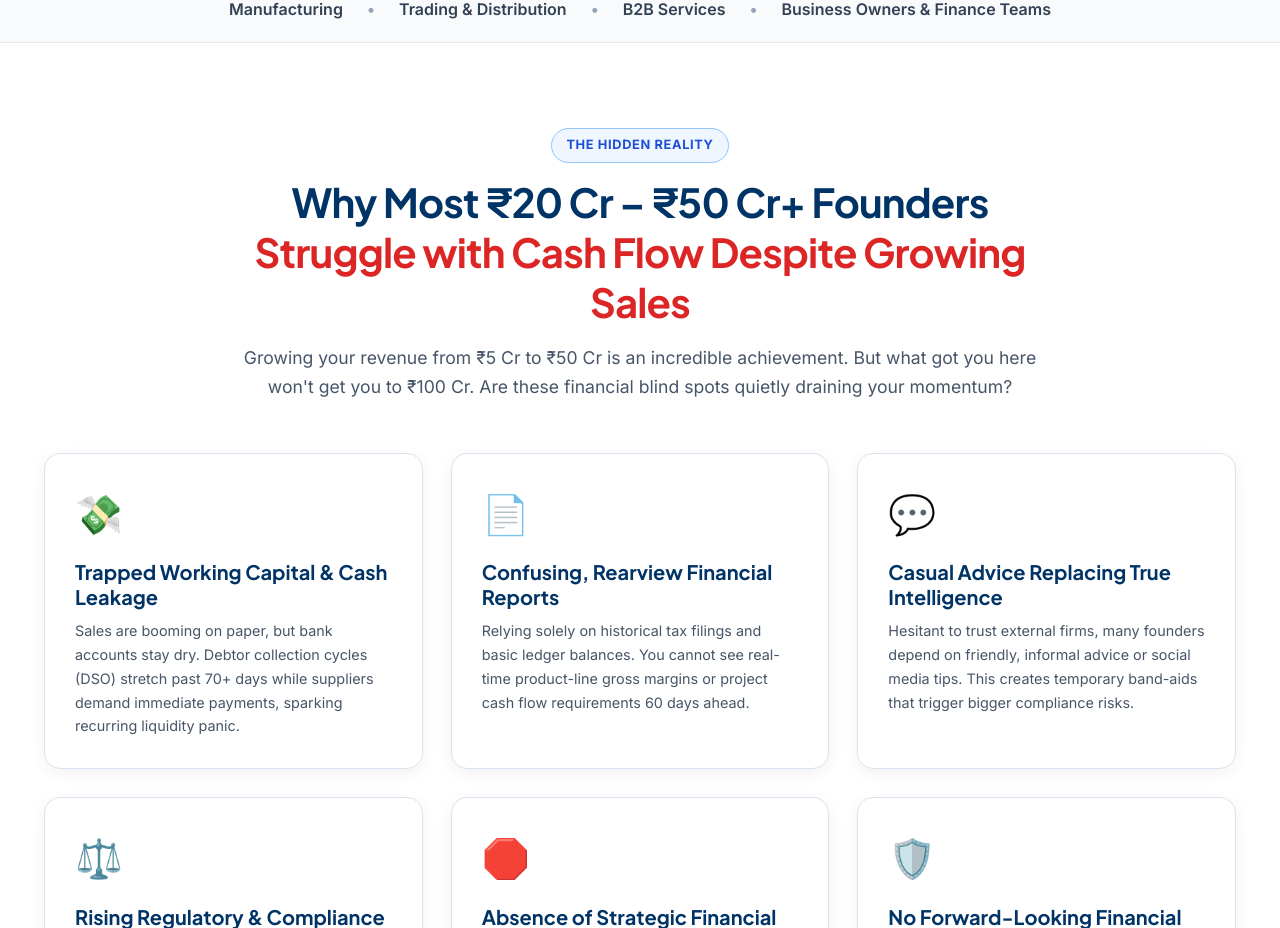
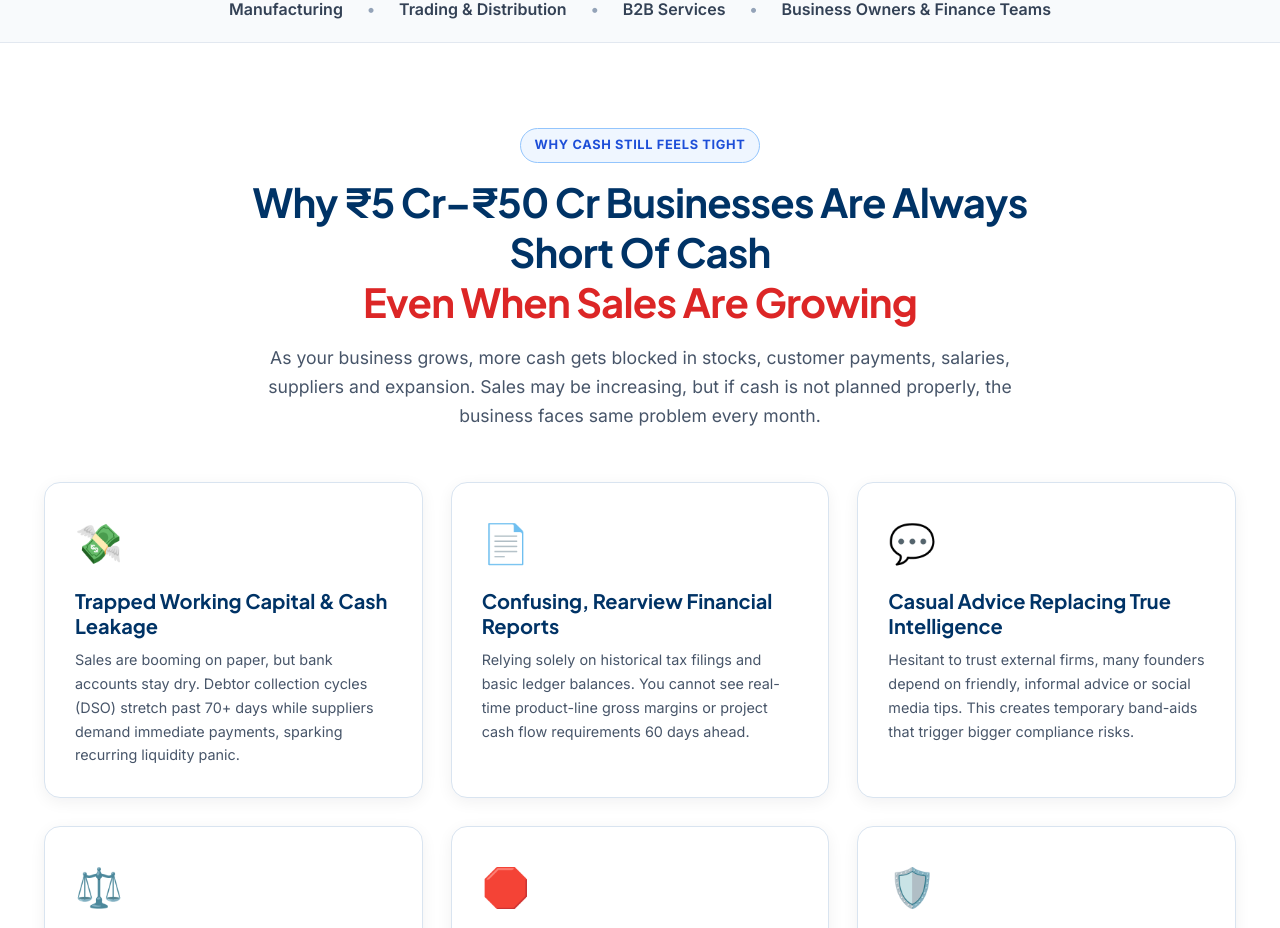
Before and after one commit to snowraj/finkasha.in, a Next.js app: page / in a window 1280 px wide. Shown: the part 1037-1965 px from the top of the page. Built offline with nearby package versions, Linux system fonts and the light colour scheme.

Commit message:
feat: update copy in the pain points section

```diff
--- a/src/app/page.tsx
+++ b/src/app/page.tsx
@@ -186,13 +186,13 @@ export default function Home() {
       <section className="section" style={{ backgroundColor: '#ffffff' }}>
         <div className="container">
           <div className="section-title-wrap">
-            <div className="badge badge-gold">The Hidden Reality</div>
+            <div className="badge badge-gold">WHY CASH STILL FEELS TIGHT</div>
             <h2 className="section-title">
-              Why Most ₹20 Cr – ₹50 Cr+ Founders <br />
-              <span style={{ color: '#DC2626' }}>Struggle with Cash Flow Despite Growing Sales</span>
+              Why ₹5 Cr–₹50 Cr Businesses Are Always Short Of Cash <br />
+              <span style={{ color: '#DC2626' }}>Even When Sales Are Growing</span>
             </h2>
             <p className="section-subtitle">
-              Growing your revenue from ₹5 Cr to ₹50 Cr is an incredible achievement. But what got you here won&apos;t get you to ₹100 Cr. Are these financial blind spots quietly draining your momentum?
+              As your business grows, more cash gets blocked in stocks, customer payments, salaries, suppliers and expansion. Sales may be increasing, but if cash is not planned properly, the business faces same problem every month.
             </p>
           </div>
 
```
